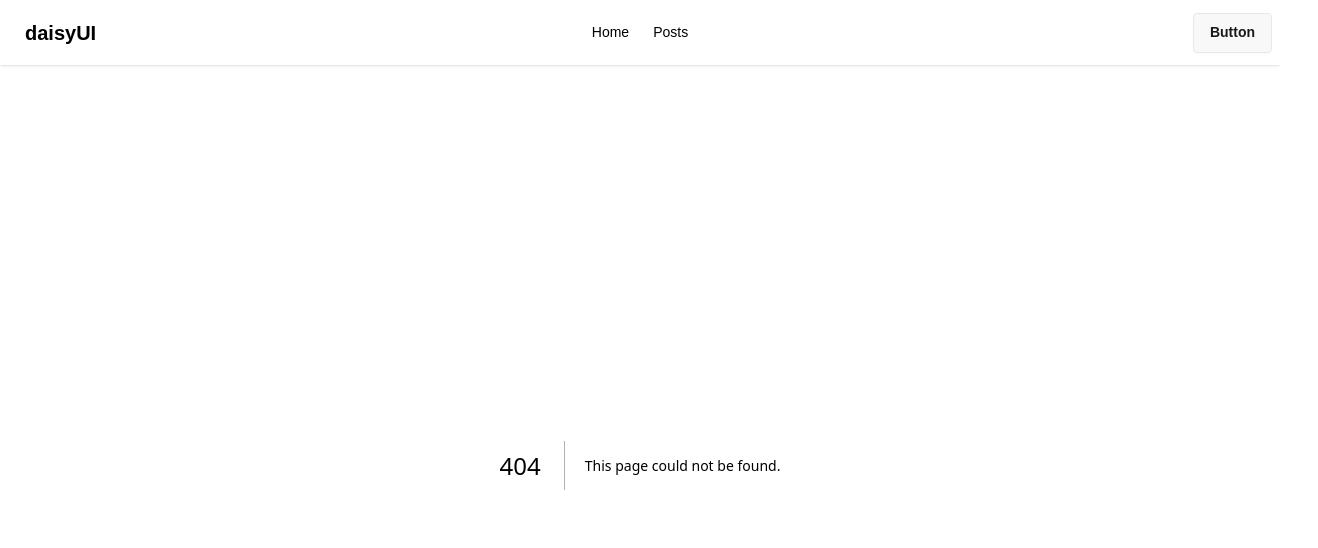
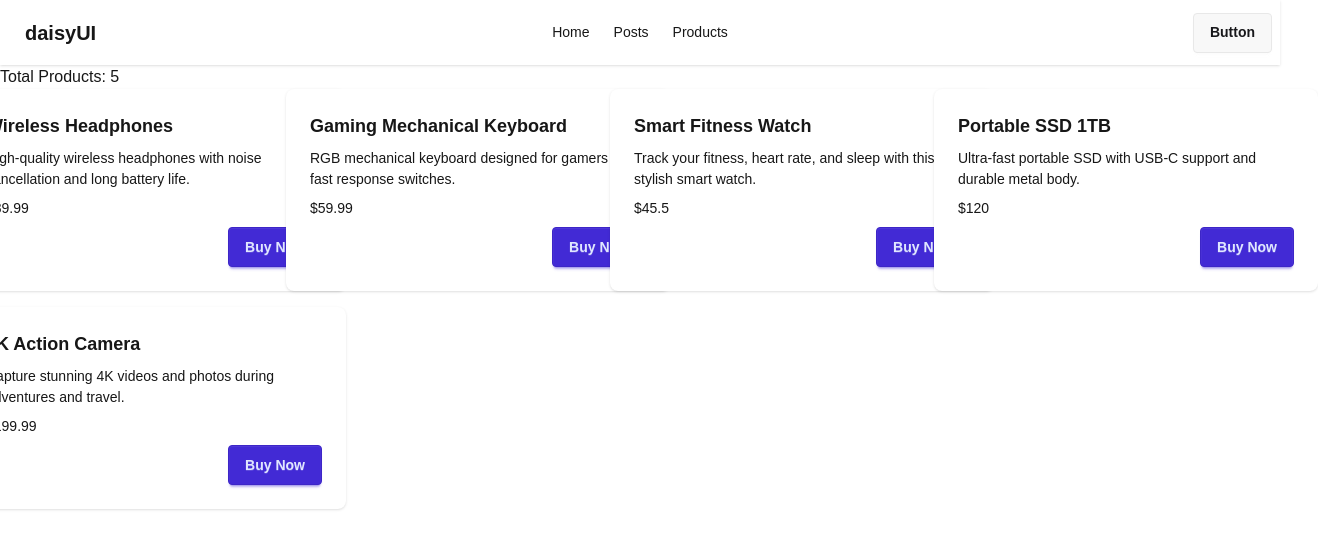
Before and after one commit to antick-arch/NextJS-Practice_Day-3, a Next.js app: page /products in a window 1280 px wide. Before the commit this address had no page. Shown: the top 548 px of the page, 1318 px wide, since content can reach past the window. Built offline with nearby package versions, Linux system fonts and the light colour scheme; data requests are answered from the project's data file.

Commit message:
Add ProductCard component and ProductPage to display products; update Header for navigation

```diff
--- a/db.json
+++ b/db.json
@@ -2,7 +2,7 @@
   "products": [
     {
       "id": 1,
-      "name": "Wireless Bluetooth Headphones",
+      "name": "Wireless Headphones",
       "brand": "Sony",
       "category": "Electronics",
       "price": 89.99,
--- /dev/null
+++ b/src/app/products/page.jsx
@@ -0,0 +1,22 @@
+import ProductCard from "@/components/ProductCard";
+
+const getProducts = async() =>{
+    const res = await fetch('http://localhost:3004/products');
+    return res.json();
+}
+
+const ProductPage = async() => {
+    const products = await getProducts();
+    return (
+        <div>
+            <h2>Total Products: {products.length}</h2>
+            <div className="grid grid-cols-4 gap-4 place-items-center">
+                {
+                    products.map((product)=><ProductCard key={product.id} product={product}></ProductCard>)
+                }
+            </div>
+        </div>
+    );
+};
+
+export default ProductPage;
--- a/src/components/Header.jsx
+++ b/src/components/Header.jsx
@@ -5,6 +5,7 @@ const Header = () => {
     const links = <>
         <li><Link href={"/"}>Home</Link></li>
         <li><Link href={"/posts"}>Posts</Link></li>
+        <li><Link href={"/products"}>Products</Link></li>
     </>
     return (
         <div className="navbar bg-base-100 shadow-sm">
--- /dev/null
+++ b/src/components/ProductCard.jsx
@@ -0,0 +1,18 @@
+import React from 'react';
+
+const ProductCard = ({product}) => {
+    return (
+        <div className="card w-96 bg-base-100 card-md shadow-sm">
+            <div className="card-body">
+                <h2 className="card-title">{product.name}</h2>
+                <p>{product.description}</p>
+                <p>${product.price}</p>
+                <div className="justify-end card-actions">
+                    <button className="btn btn-primary">Buy Now</button>
+                </div>
+            </div>
+        </div>
+    );
+};
+
+export default ProductCard;
```
